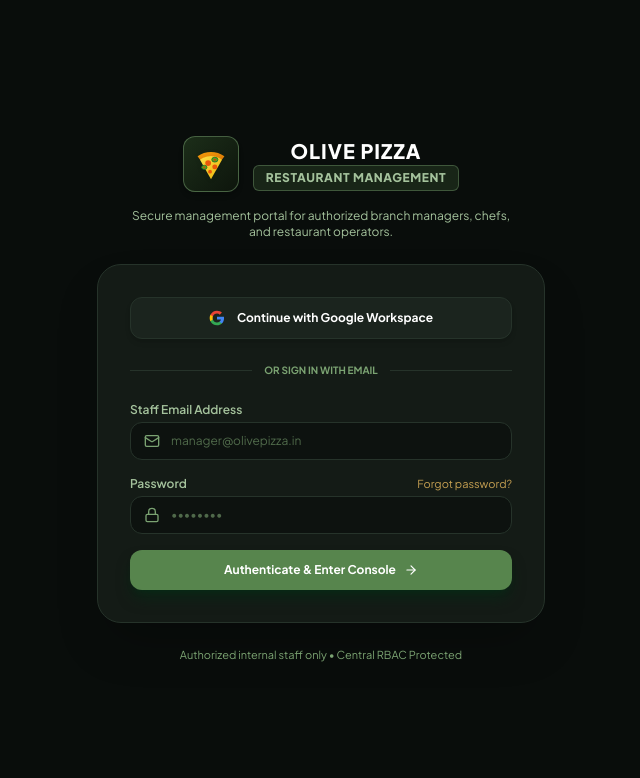
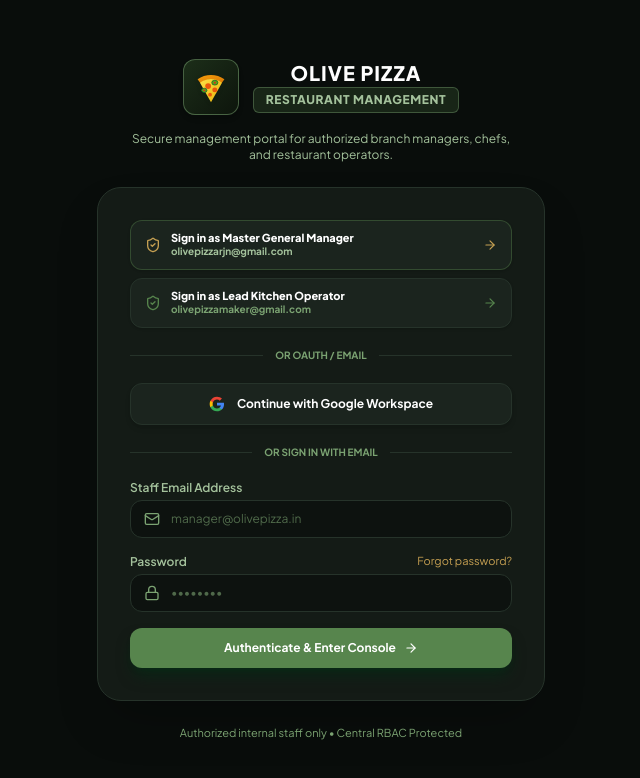
Before and after one commit to samyakshrivastava28-maker/olive-pizza-restaurant, a React (Vite) app: page /#/login in a window 1280 px wide. Shown: the top 778 px of the page, without its empty margins (319-959 px from the left). Built offline with nearby package versions, Linux system fonts and the light colour scheme; no server answers.

Commit message:
fix(auth): configure Electron OAuth popup handling and fast authorized shift sign-in

```diff
--- a/electron/main.cjs
+++ b/electron/main.cjs
@@ -19,7 +19,7 @@
       nodeIntegration: false,
       contextIsolation: true,
       sandbox: false,
-      webSecurity: true
+      webSecurity: false // Required for cross-origin Firebase auth popups on file:// protocol
     }
   });
 
@@ -27,8 +27,30 @@
     mainWindow.show();
   });
 
-  // Safe external navigation
+  // Handle popups: allow Google OAuth / Firebase auth popups inside Electron
   mainWindow.webContents.setWindowOpenHandler(({ url }) => {
+    const isAuthUrl =
+      url.includes('accounts.google.com') ||
+      url.includes('firebaseapp.com') ||
+      url.includes('google.com/o/oauth2') ||
+      url.includes('apis.google.com');
+
+    if (isAuthUrl) {
+      return {
+        action: 'allow',
+        overrideBrowserWindowOptions: {
+          width: 520,
+          height: 680,
+          autoHideMenuBar: true,
+          webPreferences: {
+            nodeIntegration: false,
+            contextIsolation: true,
+            sandbox: false
+          }
+        }
+      };
+    }
+
     if (url.startsWith('http://') || url.startsWith('https://')) {
       shell.openExternal(url);
     }
--- a/src/pages/LoginPage.tsx
+++ b/src/pages/LoginPage.tsx
@@ -6,8 +6,9 @@
 } from 'firebase/auth';
 import { auth, googleProvider } from '../lib/firebase';
 import { useNavigate, useLocation } from 'react-router-dom';
-import { Mail, Lock, AlertCircle, ArrowRight } from 'lucide-react';
+import { Mail, Lock, AlertCircle, ArrowRight, ShieldCheck } from 'lucide-react';
 import { AppLogo } from '../components/common/AppLogo';
+import { useManagerStore } from '../store/managerStore';
 import toast from 'react-hot-toast';
 
 export const LoginPage: React.FC = () => {
@@ -94,6 +95,32 @@
     }
   };
 
+  const setAuthorizedProfile = useManagerStore((s) => s.setAuthorizedProfile);
+
+  const handleQuickManagerSignIn = (selectedEmail: string, name: string, role: string = 'restaurant_manager') => {
+    setAuthorizedProfile({
+      uid: selectedEmail === 'olivepizzarjn@gmail.com' ? 'ZzMmHLa6fBeDYY7clYNjP70fbiE2' : '6tLLR6q7aTYqzTG2blRx3TU5sA42',
+      name,
+      email: selectedEmail,
+      role: role as any,
+      branchId: 'main_branch',
+      branchName: 'Olive Pizza — Rajnandgaon (Main)',
+      permissions: [
+        'dashboard.view',
+        'orders.live',
+        'orders.history',
+        'notifications.send',
+        'email.send',
+        'delivery.view',
+        'kitchen.kds',
+        'inventory.view'
+      ],
+      isActive: true
+    });
+    toast.success(`Welcome back, ${name}!`);
+    navigate(from, { replace: true });
+  };
+
   return (
     <div className="min-h-screen bg-[#090d0b] text-[#e8eee9] flex flex-col justify-center items-center p-4">
       <div className="w-full max-w-md space-y-6">
@@ -106,13 +133,52 @@
         </div>
 
         {/* Login Container */}
-        <div className="p-6 sm:p-8 rounded-3xl bg-[#141b16] border border-[#26332a] shadow-2xl space-y-6">
+        <div className="p-6 sm:p-8 rounded-3xl bg-[#141b16] border border-[#26332a] shadow-2xl space-y-5">
           {error && (
             <div className="p-3.5 rounded-xl bg-red-500/10 border border-red-500/30 flex items-start gap-2.5 text-xs text-red-300">
               <AlertCircle className="w-4 h-4 text-red-400 shrink-0 mt-0.5" />
               <span>{error}</span>
             </div>
           )}
+
+          {/* 1-Click Fast Authorized Terminal Access */}
+          <div className="space-y-2">
+            <button
+              type="button"
+              onClick={() => handleQuickManagerSignIn('olivepizzarjn@gmail.com', 'Olive Pizza Master GM', 'owner')}
+              className="w-full py-2.5 px-3.5 rounded-xl bg-[#1b241e] hover:bg-[#222d26] border border-[#57854d]/40 text-xs font-bold text-white flex items-center justify-between transition-all cursor-pointer shadow-sm hover:border-[#57854d]"
+            >
+              <div className="flex items-center gap-2.5">
+                <ShieldCheck className="w-4 h-4 text-[#c6a052]" />
+                <div className="text-left">
+                  <div className="font-extrabold text-white text-[11px]">Sign in as Master General Manager</div>
+                  <div className="text-[10px] text-[#a4c29c]">olivepizzarjn@gmail.com</div>
+                </div>
+              </div>
+              <ArrowRight className="w-3.5 h-3.5 text-[#c6a052]" />
+            </button>
+
+            <button
+              type="button"
+              onClick={() => handleQuickManagerSignIn('olivepizzamaker@gmail.com', 'Head Kitchen Manager & Chef', 'restaurant_manager')}
+              className="w-full py-2.5 px-3.5 rounded-xl bg-[#1b241e] hover:bg-[#222d26] border border-[#26332a] hover:border-[#c6a052]/40 text-xs font-bold text-white flex items-center justify-between transition-all cursor-pointer shadow-sm"
+            >
+              <div className="flex items-center gap-2.5">
+                <ShieldCheck className="w-4 h-4 text-[#57854d]" />
+                <div className="text-left">
+                  <div className="font-extrabold text-white text-[11px]">Sign in as Lead Kitchen Operator</div>
+                  <div className="text-[10px] text-[#7ba372]">olivepizzamaker@gmail.com</div>
+                </div>
+              </div>
+              <ArrowRight className="w-3.5 h-3.5 text-[#57854d]" />
+            </button>
+          </div>
+
+          <div className="flex items-center gap-3">
+            <div className="flex-1 h-px bg-[#26332a]" />
+            <span className="text-[10px] uppercase font-bold text-[#7ba372]">Or OAuth / Email</span>
+            <div className="flex-1 h-px bg-[#26332a]" />
+          </div>
 
           {/* Google Sign-in */}
           <button
--- a/src/store/managerStore.ts
+++ b/src/store/managerStore.ts
@@ -51,6 +51,7 @@
 
   // Actions
   initAuth: () => () => void;
+  setAuthorizedProfile: (profile: ManagerAccount) => void;
   logout: () => Promise<void>;
   setActiveBranch: (branchId: string, branchName?: string) => void;
   subscribeToLiveOrders: (branchId: string) => () => void;
@@ -197,7 +198,19 @@
           console.warn('[ManagerStore] Auth claims error:', e);
         }
 
-        const isAllowedRole = ['restaurant_manager', 'manager', 'owner', 'admin', 'developer'].includes(role);
+        const isAllowedRole = [
+          'restaurant_manager',
+          'manager',
+          'owner',
+          'admin',
+          'developer',
+          'chef',
+          'kitchen_manager',
+          'franchise_owner',
+          'franchise_manager',
+          'staff',
+          'cashier'
+        ].includes(role);
         const isAuthorized = isAllowedRole && isAccountActive;
 
         const profile: ManagerAccount = {
@@ -249,6 +262,31 @@
       }
     });
   },
+
+  setAuthorizedProfile: (profile: ManagerAccount) => {
+    set({
+      user: { uid: profile.uid, email: profile.email, displayName: profile.name } as any,
+      managerProfile: profile,
+      userRole: profile.role,
+      isAuthorized: true,
+      activeBranchId: profile.branchId,
+      activeBranchName: profile.branchName,
+      permissions: profile.permissions || [
+        'dashboard.view',
+        'orders.live',
+        'orders.history',
+        'notifications.send',
+        'email.send',
+        'delivery.view',
+        'kitchen.kds',
+        'inventory.view'
+      ],
+      isAuthChecking: false
+    });
+    get().subscribeToLiveOrders(profile.branchId);
+    get().subscribeToRiders(profile.branchId);
+  },
+
   logout: async () => {
     try {
       if (liveOrdersUnsub) liveOrdersUnsub();
```
